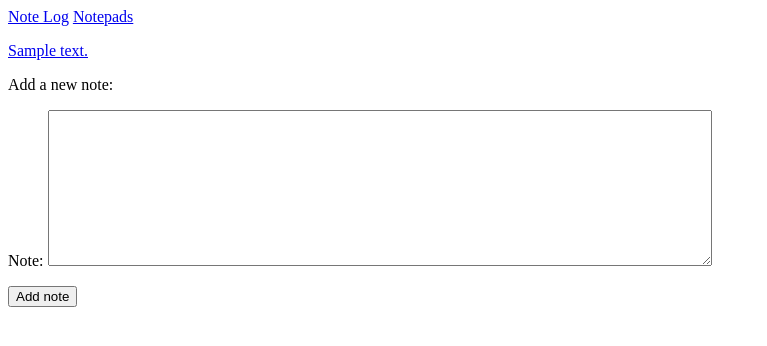
After one commit to Official21A/WebNotePad, a Django app: page /new_note/1/ in a window 1280 px wide. The commit adds this page. Shown: the top 346 px of the page, without its empty margins (0-767 px from the left). Run offline with Django 3.2, Linux system fonts and the light colour scheme; tables that the repository leaves empty hold one stand-in row (values such as "Sample post").

Commit message:
Complete the plain note adding

```diff
--- a/note_logs/forms.py
+++ b/note_logs/forms.py
@@ -1,6 +1,6 @@
 from django import forms
 
-from .models import Notepad
+from .models import Notepad, Note
 
 
 class NotepadForm(forms.ModelForm):
@@ -11,3 +11,13 @@ class NotepadForm(forms.ModelForm):
 		model = Notepad
 		fields = ['text']
 		labels = {'text': ''}
+
+
+class NoteForm(forms.ModelForm):
+	# also like the base class
+	class Meta:
+		model = Note
+		fields = ['text']
+		labels = {'text': 'Note:'}
+		widgets = {'text': forms.Textarea(attrs={'cols': 80})}
+		# the above var is an HTML element which creates a field to get the data
--- /dev/null
+++ b/note_logs/templates/note_logs/new_note.html
@@ -0,0 +1,14 @@
+{% extends "note_logs/base.html" %}
+
+{% block content %}
+
+  <p><a href="{% url 'note_logs:notepad' notepad.id %}">{{ notepad }}</a></p>
+
+  <p>Add a new note:</p>
+  <form action="{% url 'note_logs:new_note' notepad.id %}", method="post">
+  	{% csrf_token %}
+  	{{ form.as_p }}
+  	<button name="submit">Add note</button>
+  </form>
+
+{% endblock content %}
--- a/note_logs/templates/note_logs/notepad.html
+++ b/note_logs/templates/note_logs/notepad.html
@@ -5,6 +5,11 @@
   <p>Notepad : {{ notepad }}</p>
 
   <p>Notes:</p>
+
+  <p>
+    <a href="{% url 'note_logs:new_note' notepad.id %}">Add new note</a>
+  </p>
+
   <ul>
   	{% for note in notes %}
   	  <li>
--- a/note_logs/urls.py
+++ b/note_logs/urls.py
@@ -19,4 +19,6 @@ urlpatterns = [
 	path('notepads/<int:notepad_id>/', views.notepad, name='notepad'),
 	# Page for adding new notepad
 	path('new_notepad/', views.new_notepad, name='new_notepad'),
+	# Page for adding new note
+	path('new_note/<int:notepad_id>/', views.new_note, name='new_note'),
 ]
--- a/note_logs/views.py
+++ b/note_logs/views.py
@@ -1,7 +1,7 @@
 from django.shortcuts import render, redirect
 
 from .models import Notepad
-from .forms import NotepadForm
+from .forms import NotepadForm, NoteForm
 
 # Create your views here.
 
@@ -24,7 +24,7 @@ def notepad(request, notepad_id):
 	return render(request, 'note_logs/notepad.html', context)
 
 def new_notepad(request):
-	# this function adds a new notepad to the database of a user
+	# this function adds a new notepad to the database for a user
 	if request.method != 'POST':
 		# no data submited
 		form = NotepadForm()
@@ -39,3 +39,25 @@ def new_notepad(request):
 	# display a blank or invalid form page
 	context = {'form': form}
 	return render(request, 'note_logs/new_notepad.html', context)
+
+def new_note(request, notepad_id):
+	# this function creates and adds a new note to database for a user
+	notepad = Notepad.objects.get(id=notepad_id)
+	if request.method != 'POST':
+		# no data submited
+		form = NoteForm()
+	else:
+		# process the given data
+		form = NoteForm(data=request.POST)
+		if form.is_valid():
+			# save after validation
+			new_note = form.save(commit=False)
+			new_note.notepad = notepad
+			new_note.save()
+			# at first we tell django to create a space for the new note but
+			# not save it to database, after we defined the notepad of the note
+			# we save it into the database with its notepad.
+			return redirect('note_logs:notepad', notepad_id=notepad_id)
+	# display a blank or invalid form page
+	context = {'notepad': notepad, 'form': form}
+	return render(request, 'note_logs/new_note.html', context)
```
